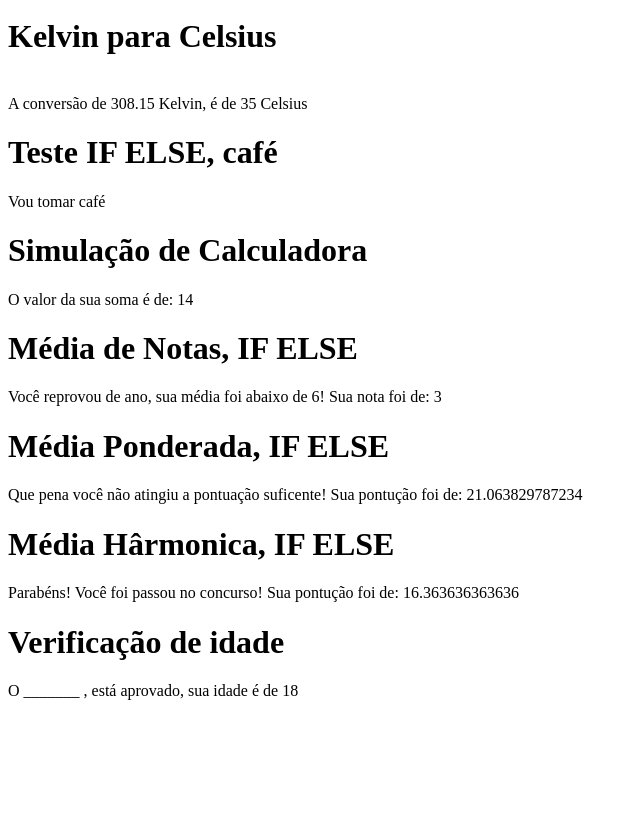
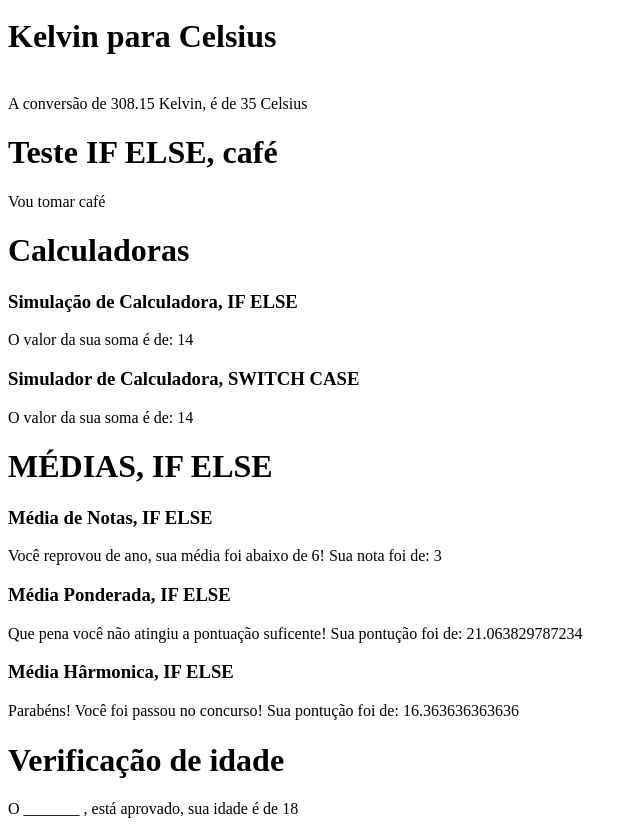
Before and after one commit to theSpanholi/curso_php_26, a PHP site: page / in a window 1280 px wide. Shown: the part 1658-2484 px from the top of the page, without its empty margins (0-640 px from the left). Before the commit the page ends 2358 px from the top, so only its background shows below. Run offline with PHP 8.4, Linux system fonts and the light colour scheme.

Commit message:
Switch Case, Calculadora

```diff
--- a/index.php
+++ b/index.php
@@ -224,8 +224,9 @@ Operadores: + - * /
 
 */
 
+echo "<h1> Calculadoras </h1>";
 
-echo "<h1> Simulação de Calculadora</h1>";
+echo "<h3> Simulação de Calculadora, IF ELSE</h3>";
 
 //Dados da calculadora
 $operador = "+";
@@ -258,9 +259,42 @@ else if ( $operador == "/") {
         echo "Desculpe não foi possível resolver o seu problema!" ;
 }
 
+//Dados da calculadora SWITCH CASE
+
+echo "<h3>Simulador de Calculadora, SWITCH CASE</h3>";
+
+$operador = "+";
+$numero1 = 8;
+$numero2 = 6;
+
+switch($operador) {
+        case "+":
+                $resultado = $numero1 + $numero2;
+                echo "O valor da sua soma é de: $resultado " ;
+                break;
+        case "-":
+                $resultado = $numero1 - $numero2;
+                echo "O valor da sua subtração é de: $resultado " ;
+                break;
+        case "*":
+                $resultado = $numero1 * $numero2;
+                echo "O valor da sua multiplicação é de: $resultado " ;
+                break;
+        case "/":
+                $resultado = $numero1 / $numero2;
+                echo "O valor da sua divisão é de: $resultado " ;
+                break;
+        default:
+                echo "O operador informado não é valido!";
+                break;
+}
+
+
 //Atividade 8, Página 15
 
-echo"<h1>Média de Notas, IF ELSE</h1>";
+echo "<h1>MÉDIAS, IF ELSE</h1>";
+
+echo "<h3>Média de Notas, IF ELSE</h3>";
 
 $nota1 = 5;
 $nota2 = 0;
@@ -276,7 +310,7 @@ else {
         echo "Você reprovou de ano, sua média foi abaixo de 6! Sua nota foi de: $mediaNota";
 }
 
-echo "<h1>Média Ponderada, IF ELSE</h1>";
+echo "<h3>Média Ponderada, IF ELSE</h3>";
 
 $valor1 = 10 ;
 $valor2 = 20 ;
@@ -293,7 +327,7 @@ if ($mediaPonderada >= 50) {
                 echo "Que pena você não atingiu a pontuação suficente! Sua pontução foi de: $mediaPonderada ";
         }
 
-echo "<h1>Média Hârmonica, IF ELSE</h1>" ;
+echo "<h3>Média Hârmonica, IF ELSE</h3>" ;
 $mediaHarmonica = 3 / (( 1 / $valor1) + ( 1 / $valor2) + ( 1 / $valor3 )) ;
 
 if ($mediaHarmonica >= 15) {
@@ -316,3 +350,7 @@ if ($idade >= 18 ) {
 else  {
         echo "O __________, não está aprovado sua idade é menor do que a permitida ";
 }
+
+
+
+//PAGINA 15, EX 5
```
